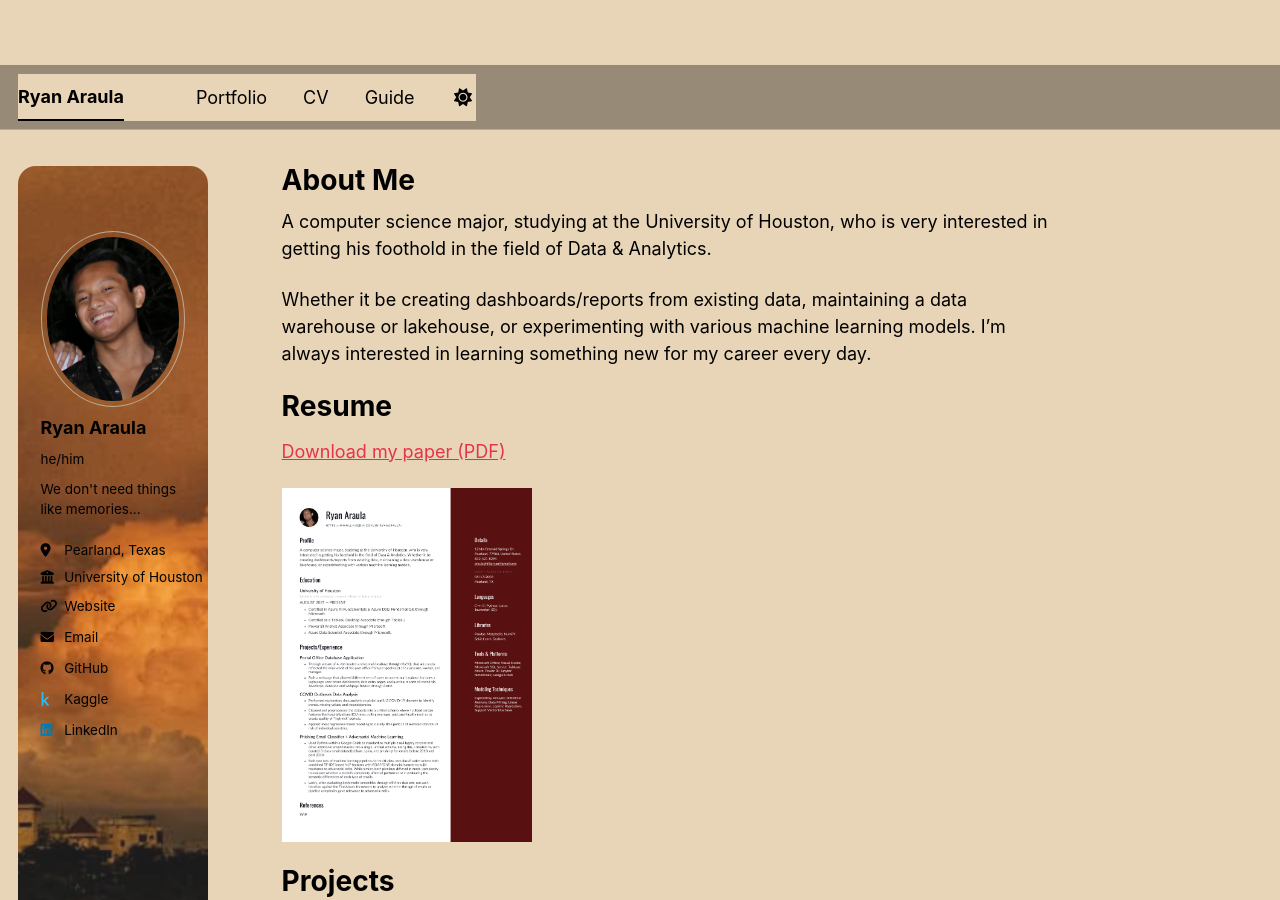
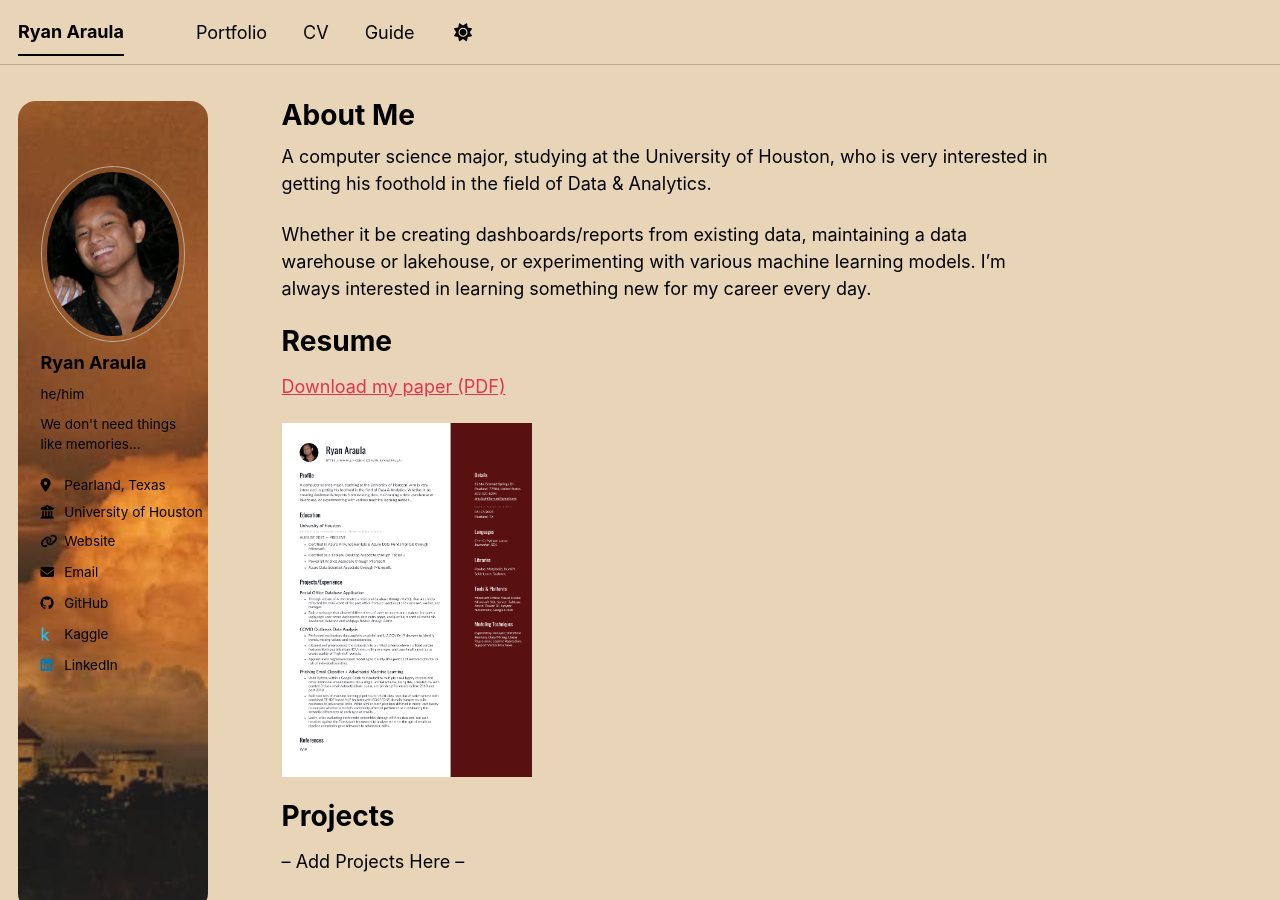
Before and after one commit to rparaula/rparaula.github.io, a Jekyll site: the page built from _pages/about.md, in a window 1280 px wide and 900 px high. Built offline with Jekyll 4.4.1, drawn with Linux system fonts in a browser that asks for light colours; a script bundle is joined from its source files by our own code; library files that are not in the unit come from our copies.

Commit message:
Revert "Making NAV bar transparent"
This reverts commit c85e368636840cb42ee0d79f8b6156390e520411.

```diff
--- a/assets/css/main.scss
+++ b/assets/css/main.scss
@@ -90,39 +90,3 @@ html[data-theme="dark"] .sidebar.sticky::before {
     background: transparent !important;
     box-shadow: none !important;
 }
-
-
-
-
-
-
-
-/* Let the background show through the top nav */
-.masthead,
-.masthead__inner-wrap,
-.greedy-nav {
-    background: transparent !important;
-    box-shadow: none !important;
-}
-
-/* Add a readable overlay so text/icons stay visible */
-.masthead {
-    position: sticky; /* keeps nav behavior */
-    top: 0;
-    z-index: 1000;
-    backdrop-filter: blur(6px);
-    -webkit-backdrop-filter: blur(6px);
-}
-
-.masthead::before {
-    content: "";
-    position: absolute;
-    inset: 0;
-    background: rgba(0,0,0,0.35); /* light mode overlay strength */
-    pointer-events: none;
-    z-index: -1;
-}
-
-html[data-theme="dark"] .masthead::before {
-    background: rgba(0,0,0,0.55);
-}
```
